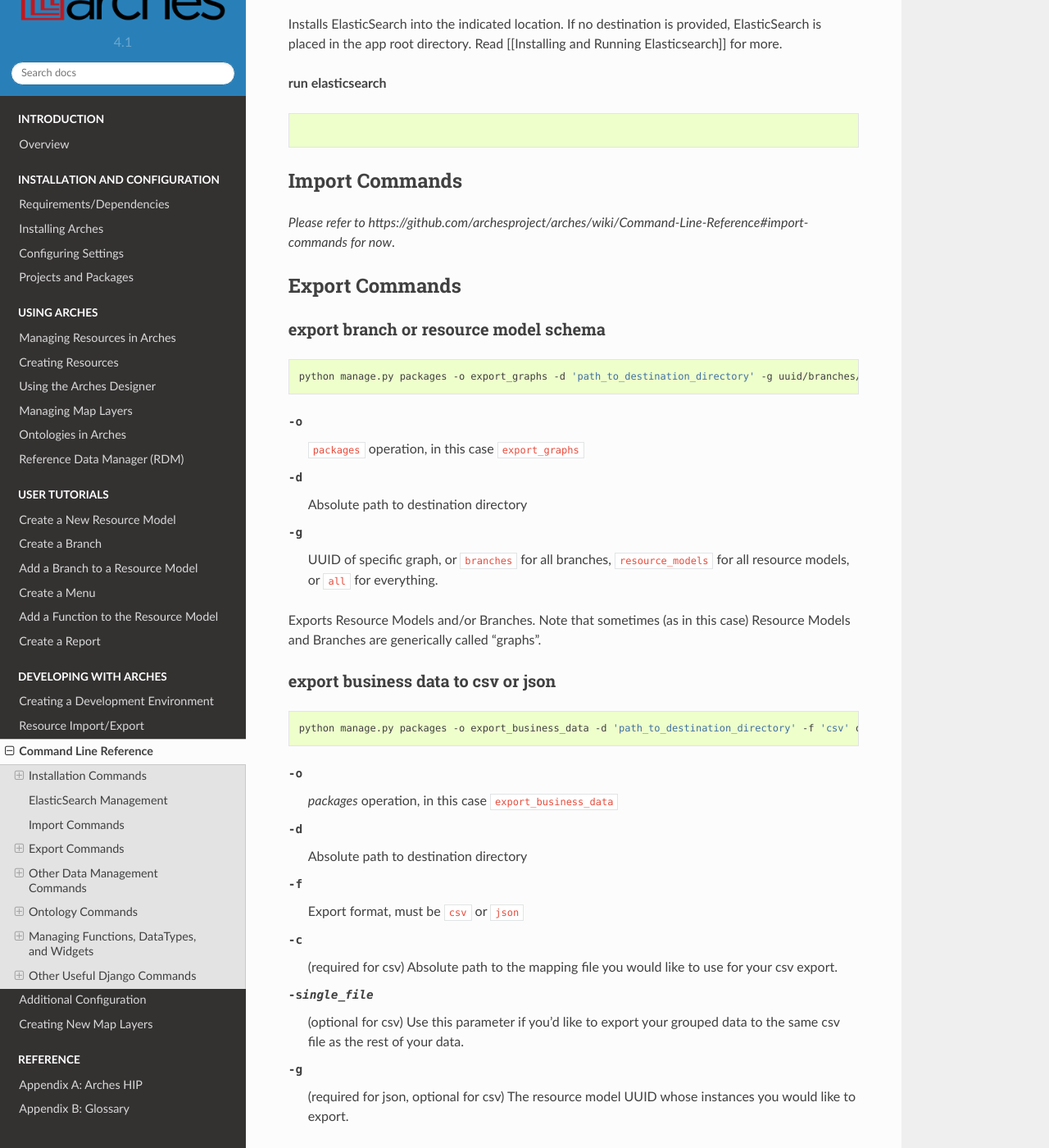
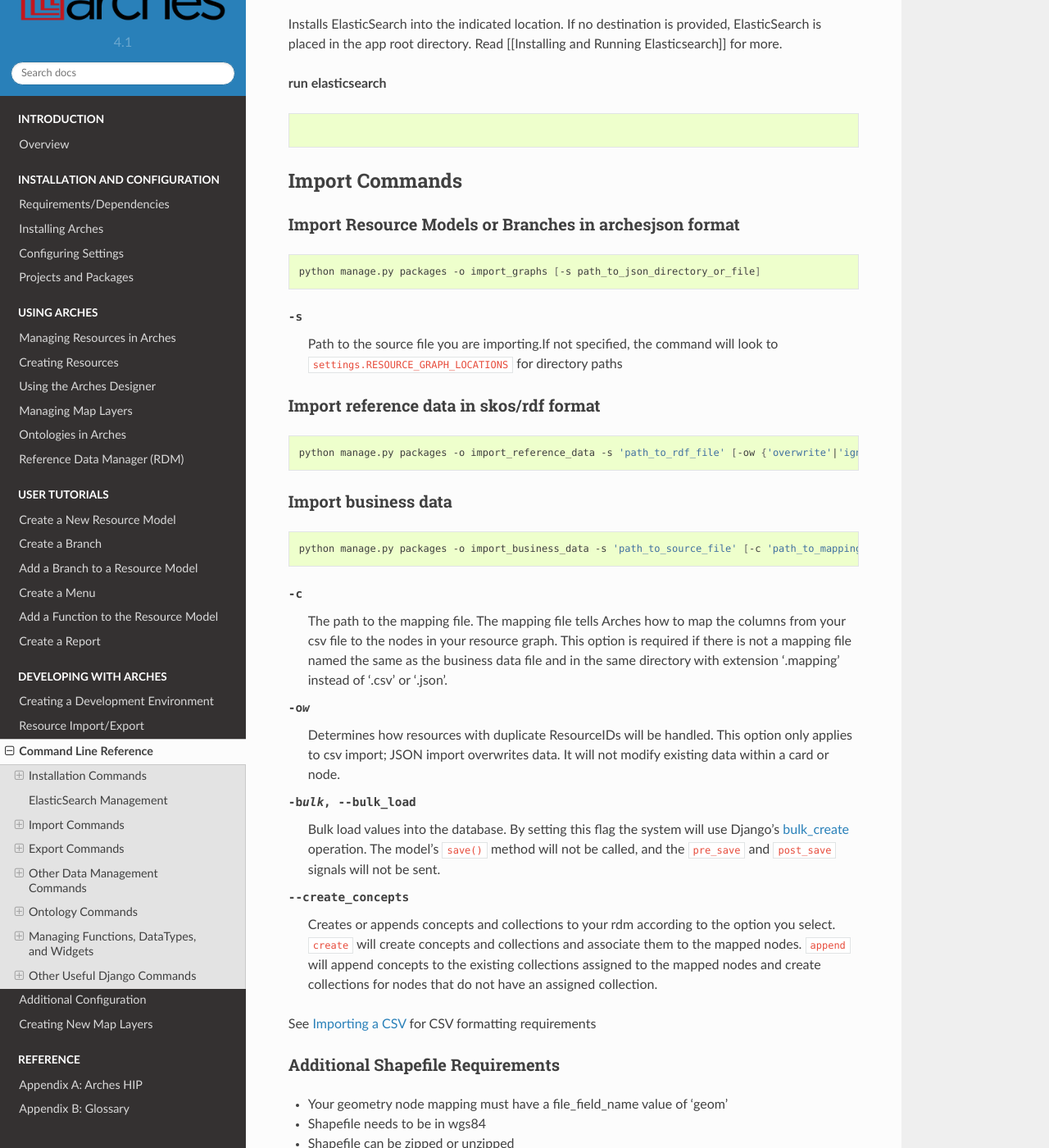
Before and after one commit to archesproject/arches-docs, a Sphinx documentation site: the page built from docs/command-line-reference.txt, in a window 1280 px wide and 1400 px high, scrolled down 2088 px. Shown: the whole window at 82% size. Built offline with Sphinx 7.4.7 and the Read the Docs theme 2.0.0, drawn with Linux system fonts in a browser that asks for light colours; some of the changed text lies outside the part shown.

Commit message:
Migrated Import commands section into RTD

```diff
--- a/docs/command-line-reference.txt
+++ b/docs/command-line-reference.txt
@@ -79,7 +79,51 @@ Installs ElasticSearch into the indicated location. If no destination is provide
 Import Commands
 ===============
 
-*Please refer to https://github.com/archesproject/arches/wiki/Command-Line-Reference#import-commands for now*.
+Import Resource Models or Branches in archesjson format
+-------------------------------------------------------
+.. code-block:: bash
+
+   python manage.py packages -o import_graphs [-s path_to_json_directory_or_file]
+
+-s  Path to the source file you are importing.If not specified, the command will look to ``settings.RESOURCE_GRAPH_LOCATIONS`` for directory paths
+
+Import reference data in skos/rdf format
+----------------------------------------
+
+.. code-block:: bash
+
+   python manage.py packages -o import_reference_data -s 'path_to_rdf_file' [-ow {'overwrite'|'ignore'}] [-st {'stage'|'keep'}]
+
+Import business data
+--------------------
+.. code-block:: bash
+
+   python manage.py packages -o import_business_data -s 'path_to_source_file' [-c 'path_to_mapping_file'] [-ow '{overwrite'|'append'}] [--create_concepts {'create'|'append'}] [--bulk_load]
+
+-c
+    The path to the mapping file. The mapping file tells Arches how to map the columns from your csv file to the nodes in your resource graph. This option is required if there is not a mapping file named the same as the business data file and in the same directory with extension '.mapping' instead of '.csv' or '.json'.
+-ow
+    Determines how resources with duplicate ResourceIDs will be handled. This option only applies to csv import; JSON import overwrites data. It will not modify existing data within a card or node.
+-bulk, --bulk_load
+    Bulk load values into the database. By setting this flag the system will use Django's `bulk_create <https://docs.djangoproject.com/en/dev/ref/models/querysets/#bulk-create>`_ operation. The model's ``save()`` method will not be called, and the ``pre_save`` and ``post_save`` signals will not be sent.
+--create_concepts
+    Creates or appends concepts and collections to your rdm according to the option you select. ``create`` will create concepts and collections and associate them to the mapped nodes. ``append`` will append concepts to the existing collections assigned to the mapped nodes and create collections for nodes that do not have an assigned collection.
+
+
+See :ref:`Importing a CSV` for CSV formatting requirements
+
+Additional Shapefile Requirements
+---------------------------------
+* Your geometry node mapping must have a file_field_name value of 'geom'
+* Shapefile needs to be in wgs84
+* Shapefile can be zipped or unzipped
+
+
+Import resource to resource relations.
+--------------------------------------
+.. code-block:: bash
+
+    python manage.py packages -o import_business_data_relations -s 'path_to_relations_file'
 
 Export Commands
 ===============
```
